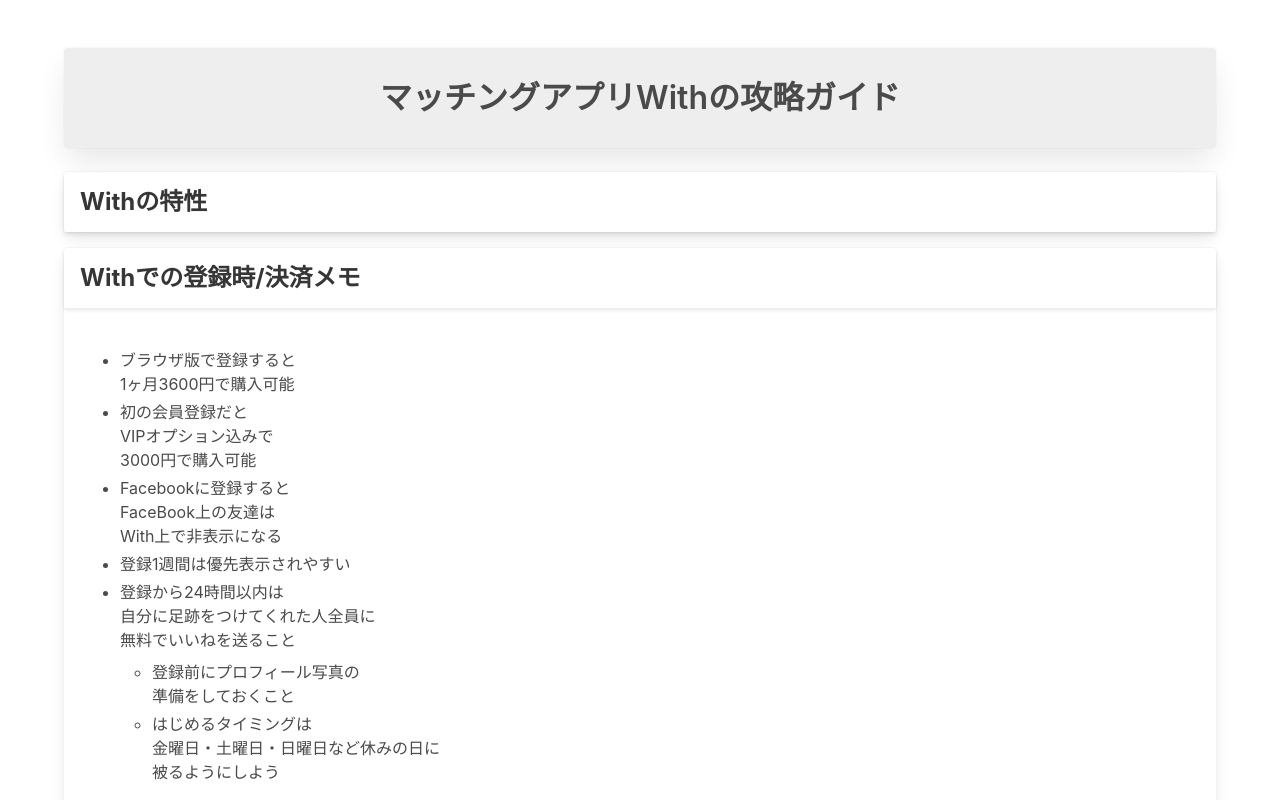
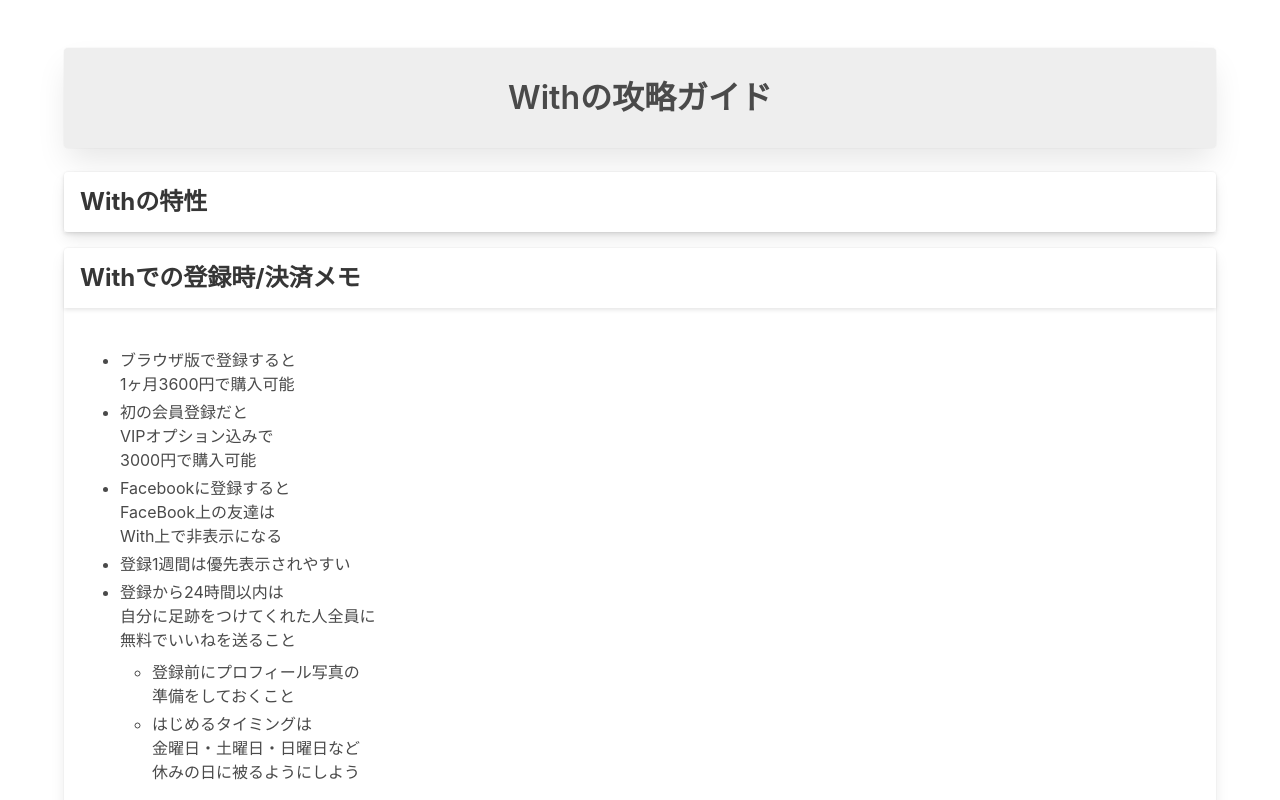
Before and after one commit to kondo-akihiro-git/project-html-with, a plain HTML site: page index.html in a window 1280 px wide. Both pictures are taken after a click on the element "Withでの登録時/決済メモ". Shown: the top 800 px of the page. Drawn offline with nearby package versions, Linux system fonts and the light colour scheme.

Commit message:
fix: タイトル修正

```diff
--- a/index.html
+++ b/index.html
@@ -4,7 +4,7 @@
 <head>
     <meta charset="UTF-8">
     <meta name="viewport" content="width=device-width, initial-scale=1.0">
-    <title>マッチングアプリWithの攻略ガイド</title>
+    <title>With攻略ガイド</title>
     <link rel="stylesheet" href="https://cdn.jsdelivr.net/npm/bulma@0.9.4/css/bulma.min.css">
     <link rel="stylesheet" href="style.css">
     <script src="script.js" defer></script>
@@ -13,7 +13,7 @@
 <body>
     <section class="section">
         <div class="container">
-            <h1 class="card title is-fullwidth">マッチングアプリWithの攻略ガイド</h1>
+            <h1 class="card title is-fullwidth">Withの攻略ガイド</h1>
 
             <!-- Withの特性 -->
             <div class="card mt-4">
@@ -46,8 +46,8 @@
                             <li>登録から24時間以内は</br>自分に足跡をつけてくれた人全員に</br>無料でいいねを送ること
                                 <ul>
                                     <li>登録前にプロフィール写真の</br>準備をしておくこと</li>
-                                    <li>はじめるタイミングは</br>金曜日・土曜日・日曜日など休みの日に
-                                    </br>被るようにしよう</li>
+                                    <li>はじめるタイミングは</br>金曜日・土曜日・日曜日など</br>
+                                        休みの日に被るようにしよう</li>
                                 </ul>
                             </li>
                         </ul>
```
